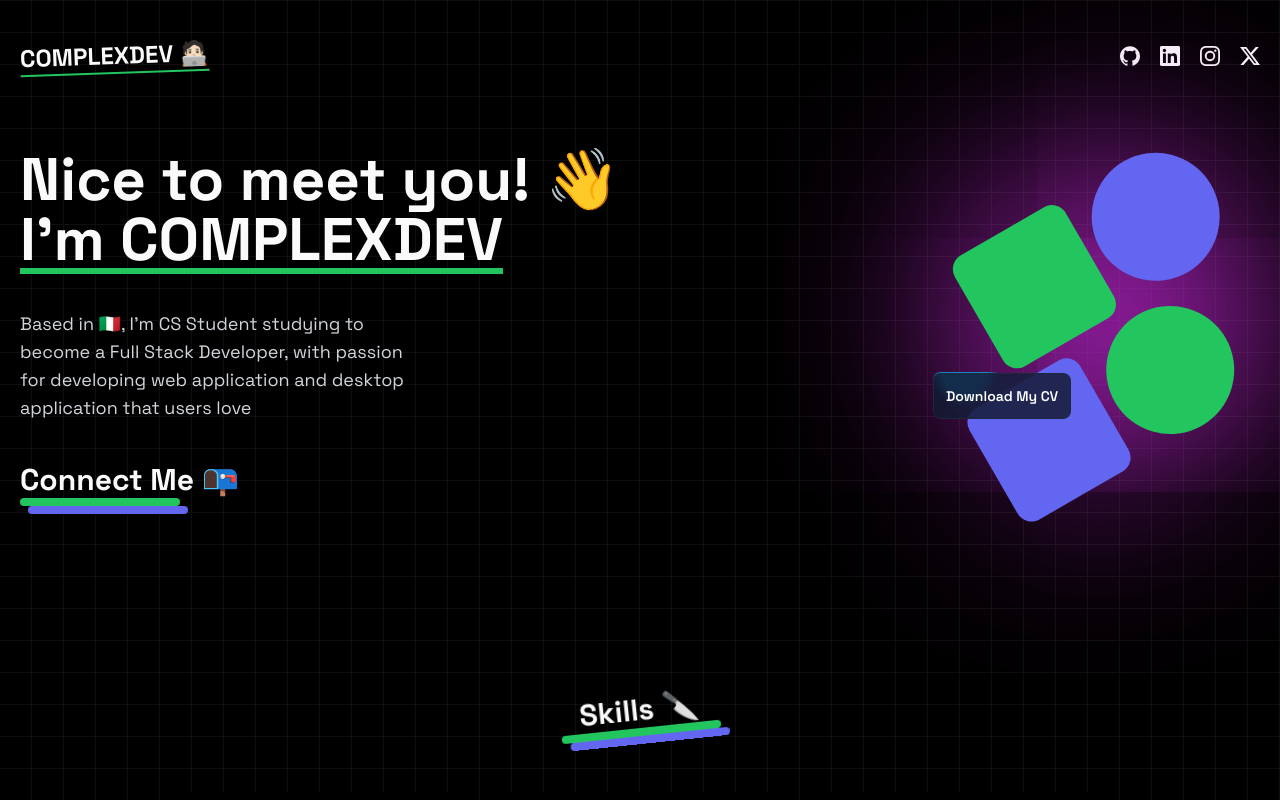
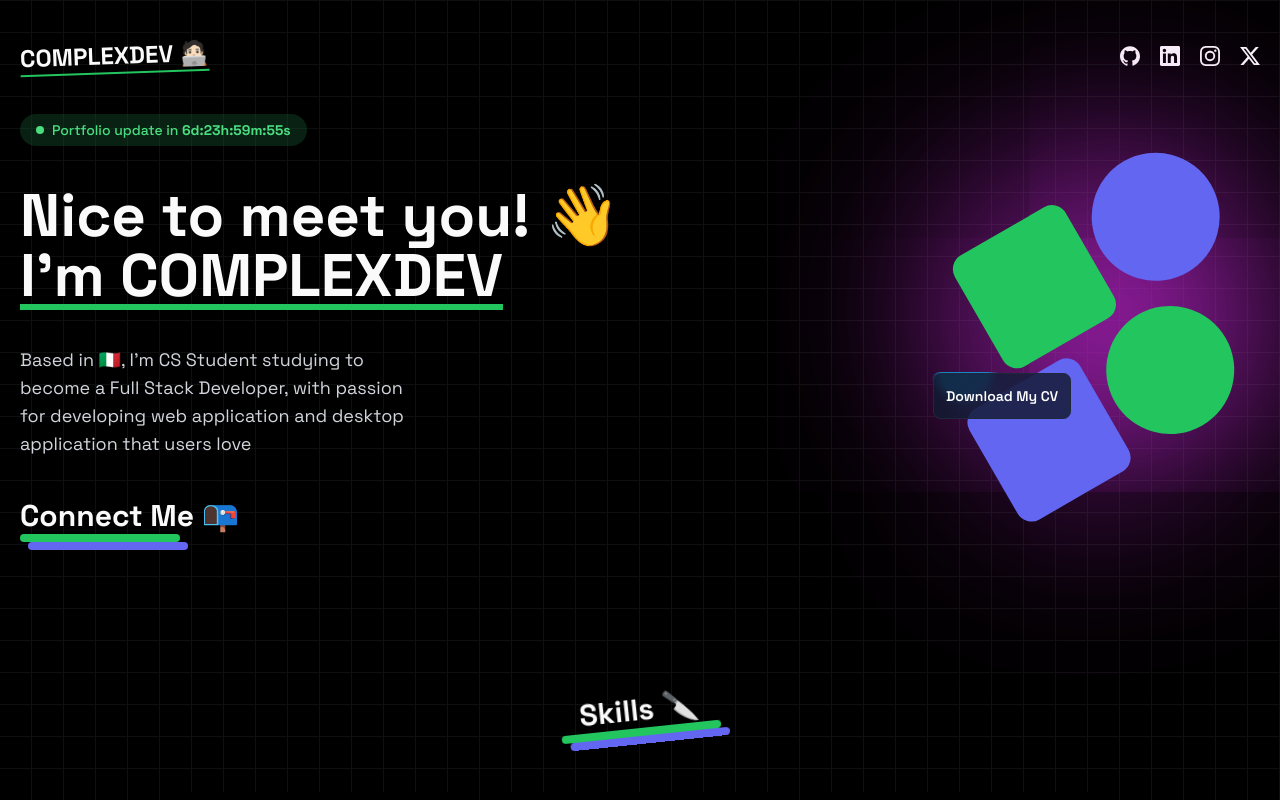
Before and after one commit to C0MPL3XDEV/nextjs-personal-portfolio, a Next.js app: page / in a window 1280 px wide. Shown: the top 800 px of the page. Built offline with nearby package versions, Linux system fonts and the light colour scheme.

Commit message:
Custom css updated

```diff
--- a/app/(home)/components/HeroSection.tsx
+++ b/app/(home)/components/HeroSection.tsx
@@ -4,8 +4,9 @@ import react, {useState} from 'react';
 import Link from "next/link";
 import {MovingBorderBtn} from "@/components/ui/moving-border";
 import Errormsg from "@/app/(home)/components/Errormsg";
+import TimeLeftUpdateChip from "@/app/(home)/components/TimeLeftUpdate";
 
-export default function HeroSection () {
+export default function HeroSection() {
     const [cvLink] = useState('');
     const [error, setError] = useState(false);
 
@@ -19,8 +20,10 @@ export default function HeroSection () {
     };
 
     return (
-        <div className="min-h-[60vh] flex flex-col-reverse lg:flex-row gap-14 lg:gap-0 items-center justify-between animate-move-up">
+        <div
+            className="min-h-[60vh] flex flex-col-reverse lg:flex-row gap-14 lg:gap-0 items-center justify-between animate-move-up">
             <div className="space-y-10 text-center lg:text-left">
+                <TimeLeftUpdateChip/>
                 <h1 className="text-4xl lg:text-6xl font-bold">
                     Nice to meet you! 👋 <br/>{" "}
                     <span className="underline underline-offset-8 decoration-green-500">{"I'm COMPLEXDEV"}</span>
@@ -36,7 +39,8 @@ export default function HeroSection () {
                     <div>
                         <h1 className="text-3xl font-bold group-hover:text-green-400 transition-all">Connect Me 📭</h1>
                         <div className="w-40 h-2 bg-green-500 rounded-full hover:translate-x-4 transition-all"></div>
-                        <div className="w-40 h-2 bg-indigo-500 rounded-full translate-x-2 hover:translate-x-4 transition-all"></div>
+                        <div
+                            className="w-40 h-2 bg-indigo-500 rounded-full translate-x-2 hover:translate-x-4 transition-all"></div>
                     </div>
                 </Link>
             </div>
@@ -60,9 +64,9 @@ export default function HeroSection () {
                 </div>
                 <div className="absolute bottom-5 sm:bottom-14 left-0 sm:-left-10">
                     <MovingBorderBtn borderRadius="0.5rem" className="p-3 font-semibold">
-                    <a href={cvLink} onClick={handleDownload}>Download My CV</a>
+                        <a href={cvLink} onClick={handleDownload}>Download My CV</a>
                     </MovingBorderBtn>
-                    {error && <Errormsg />}
+                    {error && <Errormsg/>}
                 </div>
             </div>
         </div>
--- /dev/null
+++ b/app/(home)/components/TimeLeftUpdate.tsx
@@ -0,0 +1,41 @@
+"use client"
+
+import {useEffect, useState} from "react";
+
+export default function TimeLeftUpdateChip() {
+    const targetDate = new Date();
+
+    targetDate.setDate(targetDate.getDate() + 7);
+
+    const [timeLeft, setTimeLeft] = useState("");
+
+    useEffect(() => {
+        const timer = setInterval(() => {
+            const now = new Date().getTime();
+            const distance = targetDate.getTime() - now;
+
+            if (distance <= 1) {
+                setTimeLeft("Update Released");
+                clearInterval(timer);
+            } else {
+                const days = Math.floor(distance / (1000 * 60 * 60 * 24));
+                const hours = Math.floor((distance % (1000 * 60 * 60 * 24)) / (1000 * 60 * 60));
+                const minutes = Math.floor((distance % (1000 * 60 * 60)) / (1000 * 60));
+                const seconds = Math.floor((distance % (1000 * 60)) / 1000);
+
+                setTimeLeft(`${days}d:${hours}h:${minutes}m:${seconds}s`);
+            }
+        }, 1000);
+
+        return () => clearInterval(timer);
+
+    }, []);
+
+    return (
+        <div
+            className="inline-flex items-center gap-2 px-4 py-1.5 rounded-full bg-green-900/40 text-green-400 text-sm font-medium mx-auto">
+            <span className="w-2 h-2 rounded-full bg-green-400 animate-pulse"></span>
+            <span>Portfolio update in <strong>{timeLeft}</strong></span>
+        </div>
+    );
+}
```
Also changed, not shown: 1 other file (tests, documents, lock files or other folders).
